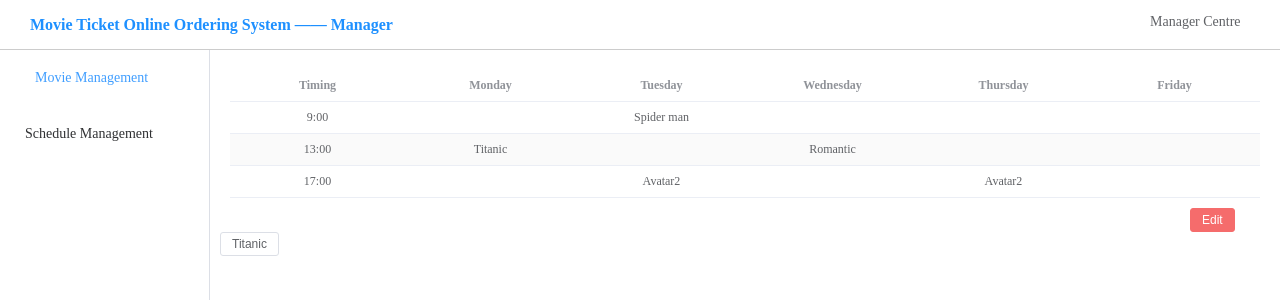
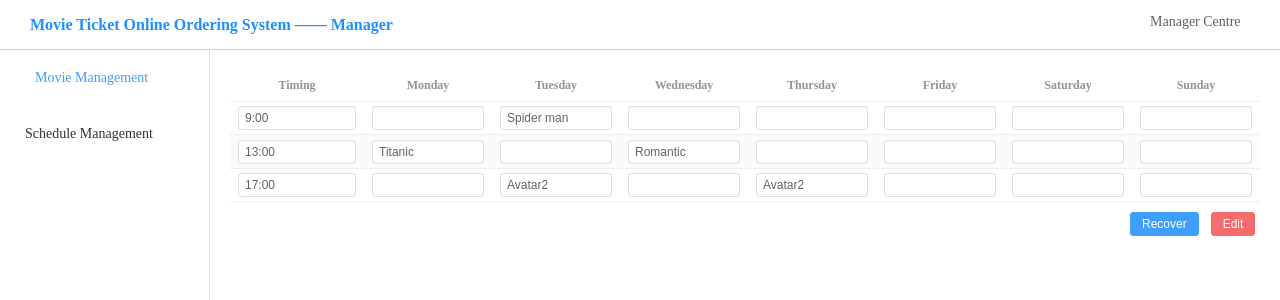
Before and after one commit to MHSJmzby/It_Project_Group26, a Vue app in the folder it26/: page /schedule in a window 1280 px wide. Shown: the top 300 px of the page. Built offline with nearby package versions, Linux system fonts and the light colour scheme; no server answers; sample sign-in values are in the browser's storage.

Commit message:
Update Schedule.vue

```diff
--- a/it26/src/views/Managerviews/Schedule.vue
+++ b/it26/src/views/Managerviews/Schedule.vue
@@ -1,51 +1,60 @@
 <template>
   <div style="padding: 10px; width: 100%">
     <div style="padding: 10px;">
-      <el-table :data="tableData " stripe :editable="true" @cell-click="handleCellClick">
-        <el-table-column label="Timing" prop="timing" style="color:black; font-weight: bolder" align="center" />
-        <el-table-column label="Monday" prop="monday"  align="center" :editable="true"/>
-        <el-table-column label="Tuesday" prop="tuesday" align="center" />
-        <el-table-column label="Wednesday" prop="wednesday" align="center" />
-        <el-table-column label="Thursday" prop="thursday" align="center"/>
-        <el-table-column label="Friday" prop="friday" align="center"/>
+      <el-table :data="tableData " stripe>
+        <el-table-column label="Timing" prop="timing" style="color:black; font-weight: bolder" align="center" >
+          <template v-slot="{ row }">
+          <el-input v-model="row.timing"></el-input>
+          </template>
+        </el-table-column>
+        <el-table-column label="Monday" prop="monday"  align="center">
+          <template v-slot="{ row }">
+            <el-input v-model="row.monday"></el-input>
+          </template>
+        </el-table-column>
+        <el-table-column label="Tuesday" prop="tuesday" align="center" >
+          <template v-slot="{ row }">
+            <el-input v-model="row.tuesday"></el-input>
+          </template>
+        </el-table-column>
+        <el-table-column label="Wednesday" prop="wednesday" align="center" >
+          <template v-slot="{ row }">
+            <el-input v-model="row.wednesday"></el-input>
+          </template>
+        </el-table-column>
+        <el-table-column label="Thursday" prop="thursday" align="center">
+          <template v-slot="{ row }">
+            <el-input v-model="row.thursday"></el-input>
+          </template>
+        </el-table-column>
+        <el-table-column label="Friday" prop="friday" align="center">
+          <template v-slot="{ row }">
+            <el-input v-model="row.friday"></el-input>
+          </template>
+        </el-table-column>
+        <el-table-column label="Saturday" prop="saturday" align="center">
+          <template v-slot="{ row }">
+            <el-input v-model="row.saturday"></el-input>
+          </template>
+        </el-table-column>
+        <el-table-column label="Sunday" align="center">
+          <template v-slot="{ row }">
+            <el-input v-model="row.sunday"></el-input>
+          </template>
+        </el-table-column>
       </el-table>
     </div>
 
     <div style="display: flex">
       <div style="width: 700px; flex: 1"/>
-      <div style="width: 80px">
-        <el-button type="danger">Edit</el-button>
+      <div style="width: 140px">
+        <el-button type="primary" @click="load">Recover</el-button>
+        <el-popconfirm title="Do you confirm the Edit?" @confirm="edit">
+          <template #reference>
+            <el-button type="danger">Edit</el-button>
+          </template>
+        </el-popconfirm>
       </div>
-    </div>
-
-    <div>
-      <el-tooltip
-          class="box-item"
-          effect="dark"
-          content="Screen 1, 120, $39"
-          placement="right"
-      >
-        <el-button>Titanic</el-button>
-      </el-tooltip>
-    </div>
-
-    <div>
-      <el-dialog
-          v-model="Dialogadd"
-          title="Tips"
-          width="30%"
-          align-center
-      >
-        <span>Do you confirm the refund?</span>
-        <template #footer>
-        <span class="dialog-footer">
-          <el-button type="primary" @click="Dialogrefund = false">
-            Confirm
-          </el-button>
-          <el-button @click="Dialogrefund = false">Cancel</el-button>
-        </span>
-        </template>
-      </el-dialog>
     </div>
   </div>
 </template>
@@ -78,26 +87,40 @@ export default {
       ]
     }
   },
-
+  created() {
+    this.load()
+  },
   methods: {
     load() {
-      request.get("/historyorder",{
+      request.get("/schedule/",{
         params: {
-          pageNum: this.currentPage,
-          pageSize: this.pageSize,
           search: this.search
         }
-
       }).then(res => {
         console.log(res)
-        this.tableData = res.data.record
+        this.tableData = res.data
         this.total = res.data.total
       })
     },
-    handleCellClick(row, column, cell, event) {
-      // 开始编辑单元格
-      this.$refs.table.editCell(row, column)
+    edit(){
+      request.put("/schedule/", this.tableData).then(res => {
+        console.log(res)
+        if (res.code ==='0') {
+          this.$message({
+            type:"success",
+            message: "Edit Successfully!"
+          })
+        }
+        else {
+          this.$message( {
+            type:"error",
+            message: res.msg,
+          })
+        }
+        this.load()   //刷新表格内容
+      })
     }
+
   },
 }
 </script>
```
